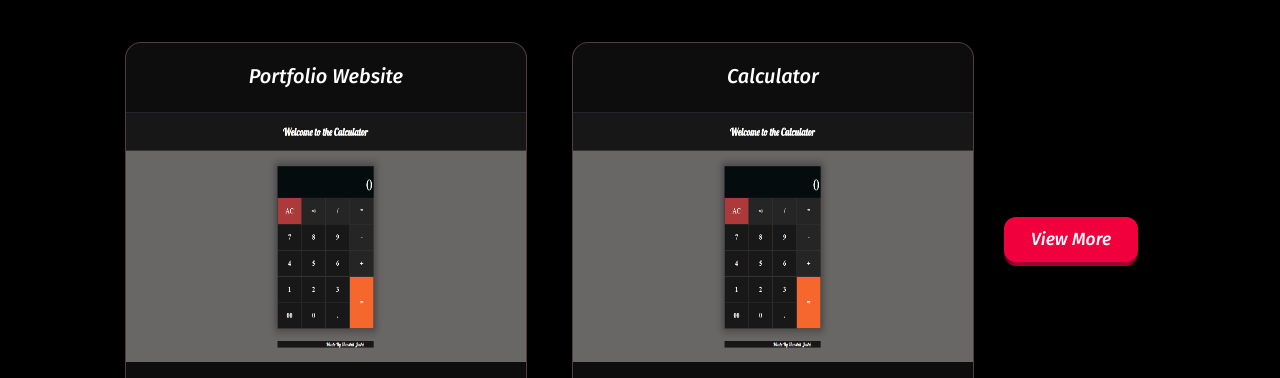
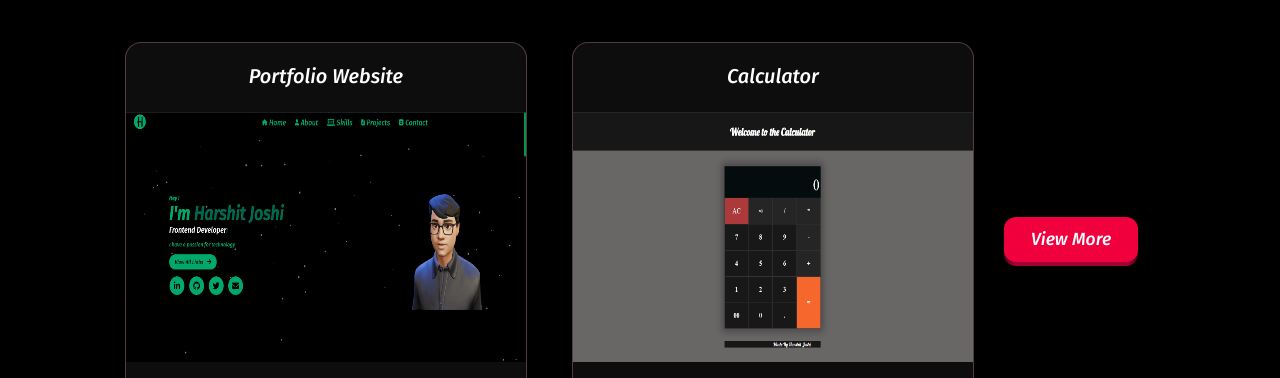
Before and after one commit to Harshit-3905/Old_Portfolio_Website, a plain HTML site: page index.html in a window 1280 px wide. Shown: the part 2734-3112 px from the top of the page. Drawn offline with nearby package versions, Linux system fonts and the light colour scheme; a web font is replaced by a local one.

Commit message:
Final Update 1.0

```diff
--- a/index.html
+++ b/index.html
@@ -394,8 +394,7 @@
                 <div id="proj" data-aos="fade-down">
                     <div class="projheading" data-aos="fade-down">Portfolio Website</div>
                     <br>
-                    <img data-aos="fade-down" src="/images/Projects/172034745-28afd8d4-fcd9-4922-94e6-33718433eb64.png"
-                        alt="" draggable="false">
+                    <img data-aos="fade-down" src="/images/Projects/Portfolio.png" alt="" draggable="false">
                     <br>
                     <div class="projoptions">
                         <div data-aos="fade-down">
```
Also changed, not shown: images/Projects/Portfolio.png (added).
